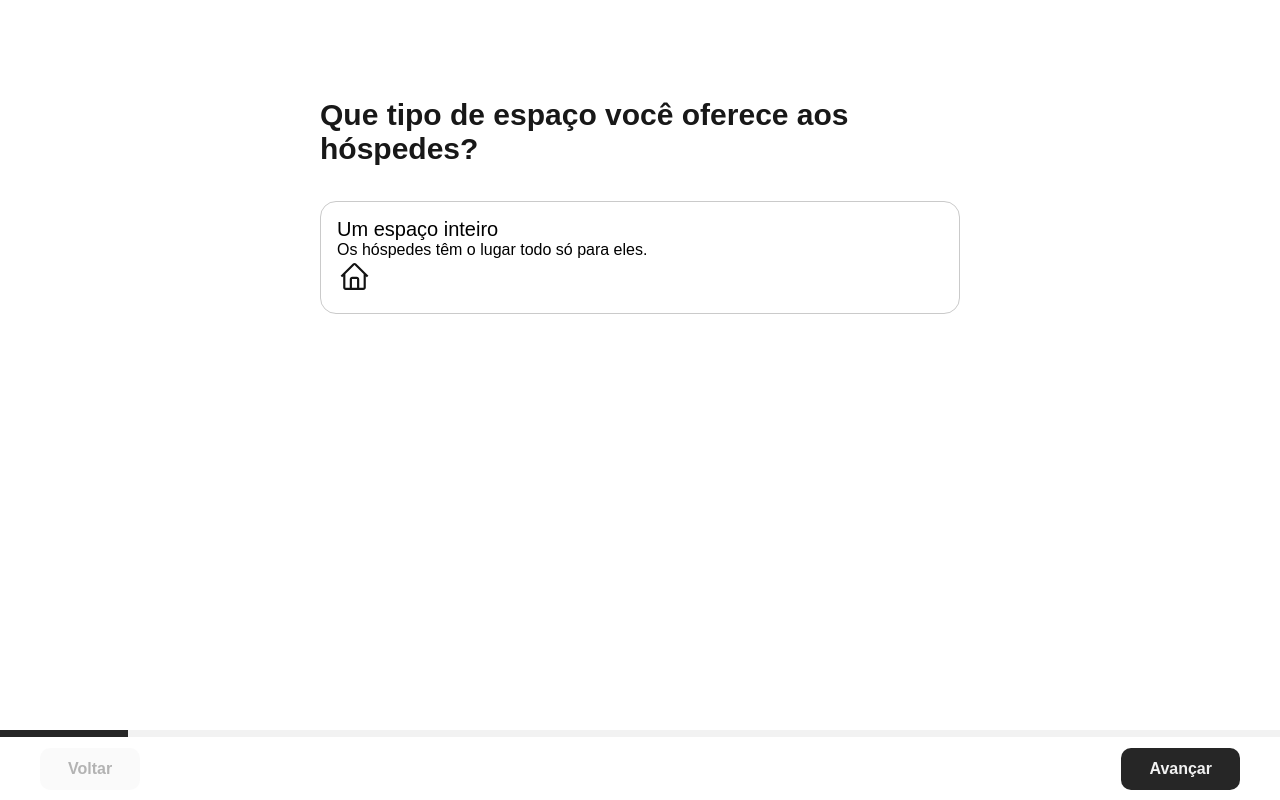
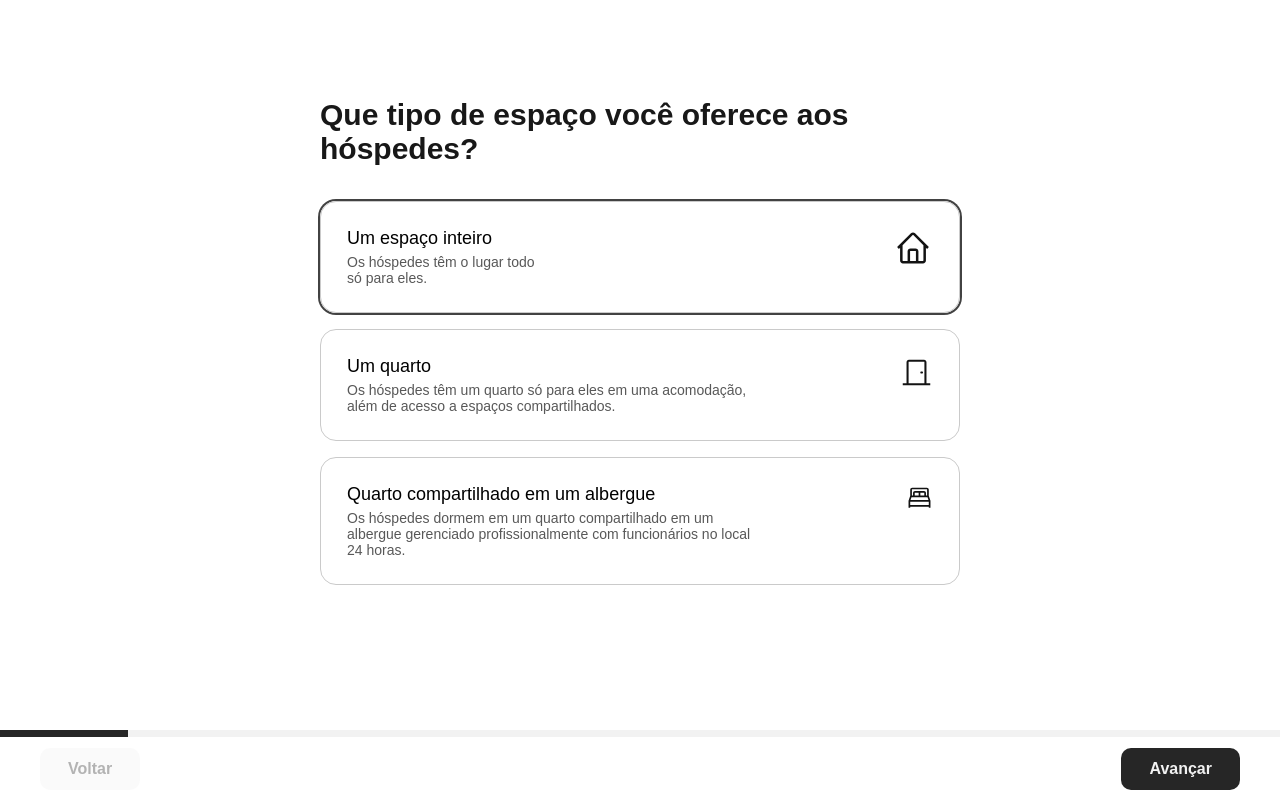
Before and after one commit to IsadoraAlcantara/airbnb-frontend, a Vue app: page /new-hosting-form/privacy-type in a window 1280 px wide. Built offline with nearby package versions, Linux system fonts and the light colour scheme; a web font is replaced by a local one.

Commit message:
FEAT: estilizando passo 2 (privacy type) da criação de acomodação

```diff
--- a/src/components/NewHostingForm/CardPrivacyTypeComponent.vue
+++ b/src/components/NewHostingForm/CardPrivacyTypeComponent.vue
@@ -1,10 +1,27 @@
+<script setup>
+defineProps({
+  url: {
+    type: String,
+    required: true,
+  }
+})
+
+const getIconUrl = (url) => {
+  return new URL(`../../assets/icons/${url}.svg`, import.meta.url).href;
+};
+
+</script>
 <template>
   <button>
     <div>
-      <h2>Um espaço inteiro</h2>
-      <p>Os hóspedes têm o lugar todo só para eles.</p>
+      <h2>
+        <slot name="title"></slot>
+      </h2>
+      <p>
+        <slot name="text"></slot>
+      </p>
     </div>
-      <img src="@/assets/icons/Casa.svg" alt="" />
+    <img :src="getIconUrl(url)" alt="" />
   </button>
 </template>
 <style scoped>
@@ -14,17 +31,29 @@ button {
   border: 1px solid #cacaca;
   border-radius: 16px;
   width: 100%;
-  padding: 16px;
+  padding: 26px;
   cursor: pointer;
+  display: flex;
+  justify-content: space-between;
 
   & img {
-    width: 35px;
+    width: 40px;
+  }
+
+  & h2 {
+    font-size: 18px;
+    margin-bottom: 5px;
   }
 
   & p {
     font-size: 16px;
+    font-size: 14px;
+    font-weight: 400;
+    color: #424242e1;
+    max-width: 75%;
   }
 }
+
 
 button:hover {
   box-shadow: 0 0 0 2px #424242;
--- a/src/components/NewHostingForm/PrivacyTypeComponent.vue
+++ b/src/components/NewHostingForm/PrivacyTypeComponent.vue
@@ -5,12 +5,28 @@ import { CardPrivacyTypeComponent } from '@/components';
     <main>
         <h1>Que tipo de espaço você oferece aos hóspedes?</h1>
         <div class="cards-container">
-            <CardPrivacyTypeComponent />
-            <!-- <CardPrivacyTypeComponent v-for="n in 10" :key="n"/> -->
+            <CardPrivacyTypeComponent url="Casa" class="focus">
+                <template #title>Um espaço inteiro</template>
+                <template #text>Os hóspedes têm o lugar todo só para eles.</template>
+            </CardPrivacyTypeComponent>
+            <CardPrivacyTypeComponent url="Porta">
+                <template #title>Um quarto</template>
+                <template #text>Os hóspedes têm um quarto só para eles em uma acomodação, além de acesso a espaços
+                    compartilhados.</template>
+            </CardPrivacyTypeComponent>
+            <CardPrivacyTypeComponent url="Cama">
+                <template #title>Quarto compartilhado em um albergue</template>
+                <template #text>Os hóspedes dormem em um quarto compartilhado em um albergue gerenciado
+                    profissionalmente com funcionários no local 24 horas.</template>
+            </CardPrivacyTypeComponent>
         </div>
     </main>
 </template>
 <style scoped>
+main {
+    display: flex;
+    flex-direction: column;
+}
 h1 {
     font-size: 30px;
     font-weight: 600;
```
Also changed, not shown: src/assets/icons/Cama.svg (added), src/assets/icons/Porta.svg (added).
